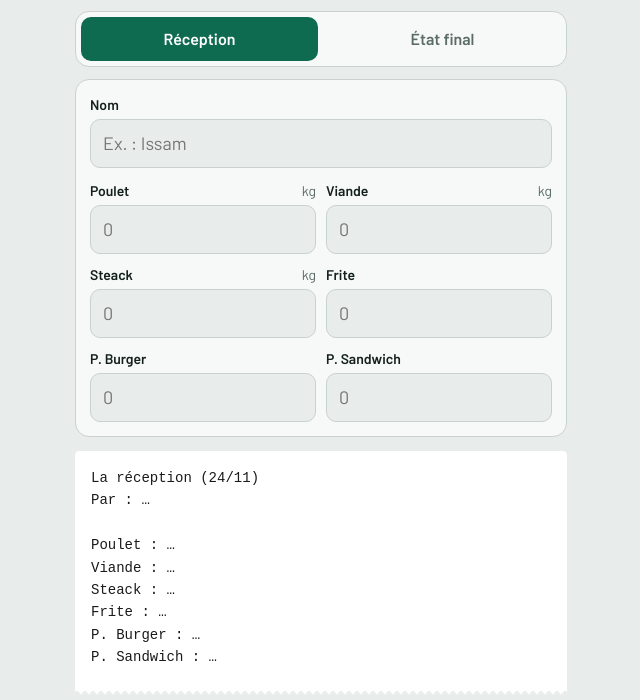
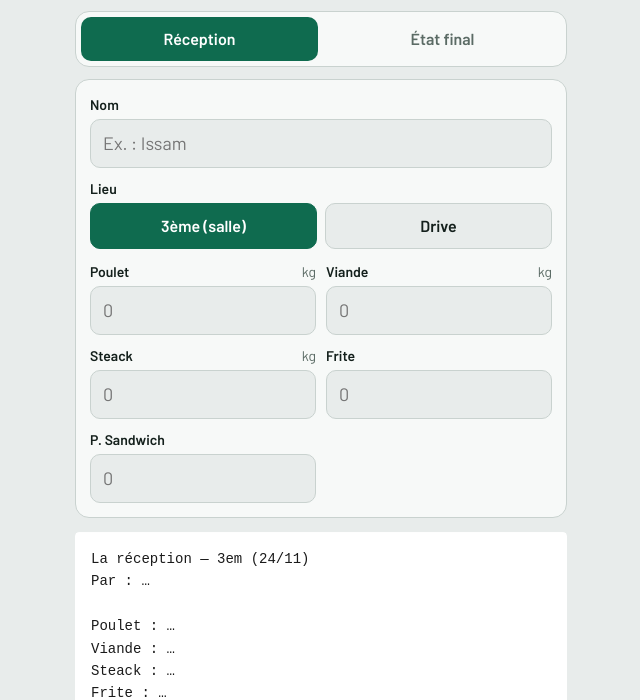
Before and after one commit to website-enjoy/Reception_letatfinal, a plain HTML site: page index.html in a window 1280 px wide. Shown: the part 100-800 px from the top of the page, without its empty margins (319-959 px from the left). Drawn offline with Linux system fonts and the light colour scheme.

Commit message:
Add files via upload

```diff
--- a/index.html
+++ b/index.html
@@ -100,8 +100,8 @@ input.t{width:100%;font:inherit;font-size:18px;padding:10px 12px;border:1.5px so
 <script>
 (function(){
   var FORMS = {
-    rec: {head:"La réception", place:false, fields:[
-      {k:"Poulet",u:"kg"},{k:"Viande",u:"kg"},{k:"Steack",u:"kg"},{k:"Frite",u:""},{k:"P. Burger",u:""},{k:"P. Sandwich",u:""}]},
+    rec: {head:"La réception", place:true, fields:[
+      {k:"Poulet",u:"kg"},{k:"Viande",u:"kg"},{k:"Steack",u:"kg"},{k:"Frite",u:""},{k:"P. Sandwich",u:""}]},
     fin: {head:"L’état final", place:true, fields:[
       {k:"Poulet",u:"kg"},{k:"Poulet pané",u:"kg"},{k:"Viande",u:"kg"},{k:"Steak",u:"kg"},{k:"Frite",u:"sacs"},{k:"Pain sandwich",u:""},{k:"Pain burger",u:""}]}
   };
```
